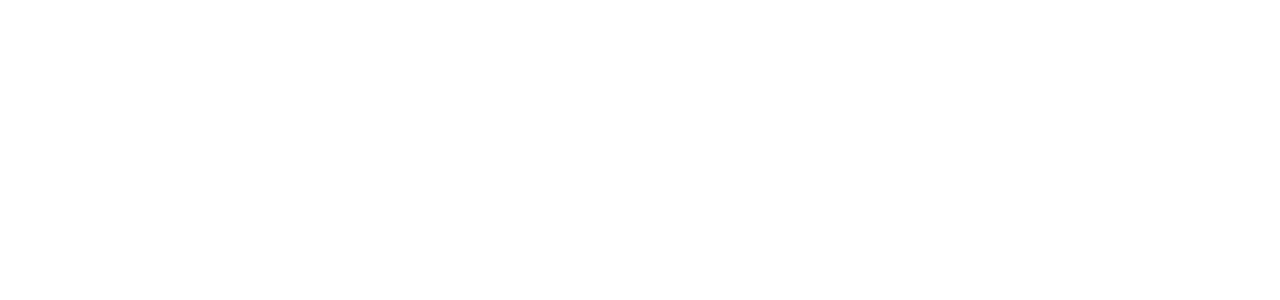
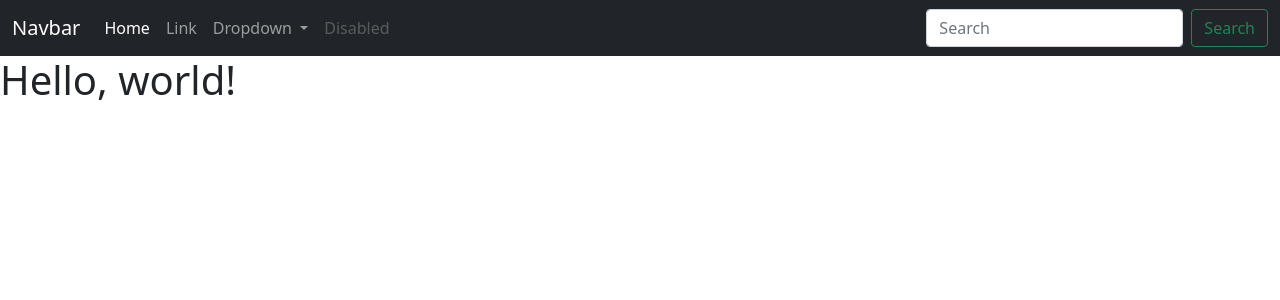
Before and after one commit to primeuser/phptutorial, a PHP site: page / in a window 1280 px wide. Before the commit the part shown is empty. Shown: the top 300 px of the page. Run offline with PHP 8.4, Linux system fonts and the light colour scheme; some libraries are stand-ins or nearby versions.

Commit message:
added navbar

```diff
--- a/index.php
+++ b/index.php
@@ -1,10 +1,47 @@
 <!DOCTYPE html>
 <html>
 <head>
-	<title>Php Tutorial</title>
 	<link href="https://cdn.jsdelivr.net/npm/bootstrap@5.1.3/dist/css/bootstrap.min.css" rel="stylesheet" integrity="sha384-1BmE4kWBq78iYhFldvKuhfTAU6auU8tT94WrHftjDbrCEXSU1oBoqyl2QvZ6jIW3" crossorigin="anonymous">
-</head>
-<body>
+ <title>Hello, world!</title>
+ <nav class="navbar navbar-expand-lg navbar-dark bg-dark">
+  <div class="container-fluid">
+    <a class="navbar-brand" href="#">Navbar</a>
+    <button class="navbar-toggler" type="button" data-bs-toggle="collapse" data-bs-target="#navbarSupportedContent" aria-controls="navbarSupportedContent" aria-expanded="false" aria-label="Toggle navigation">
+      <span class="navbar-toggler-icon"></span>
+    </button>
+    <div class="collapse navbar-collapse" id="navbarSupportedContent">
+      <ul class="navbar-nav me-auto mb-2 mb-lg-0">
+        <li class="nav-item">
+          <a class="nav-link active" aria-current="page" href="#">Home</a>
+        </li>
+        <li class="nav-item">
+          <a class="nav-link" href="#">Link</a>
+        </li>
+        <li class="nav-item dropdown">
+          <a class="nav-link dropdown-toggle" href="#" id="navbarDropdown" role="button" data-bs-toggle="dropdown" aria-expanded="false">
+            Dropdown
+          </a>
+          <ul class="dropdown-menu" aria-labelledby="navbarDropdown">
+            <li><a class="dropdown-item" href="#">Action</a></li>
+            <li><a class="dropdown-item" href="#">Another action</a></li>
+            <li><hr class="dropdown-divider"></li>
+            <li><a class="dropdown-item" href="#">Something else here</a></li>
+          </ul>
+        </li>
+        <li class="nav-item">
+          <a class="nav-link disabled">Disabled</a>
+        </li>
+      </ul>
+      <form class="d-flex">
+        <input class="form-control me-2" type="search" placeholder="Search" aria-label="Search">
+        <button class="btn btn-outline-success" type="submit">Search</button>
+      </form>
+    </div>
+  </div>
+</nav>
+  </head>
+  <body>
+    <h1>Hello, world!</h1>
 
 </body>
 <script src="https://cdn.jsdelivr.net/npm/bootstrap@5.1.3/dist/js/bootstrap.bundle.min.js" integrity="sha384-ka7Sk0Gln4gmtz2MlQnikT1wXgYsOg+OMhuP+IlRH9sENBO0LRn5q+8nbTov4+1p" crossorigin="anonymous"></script>
```
